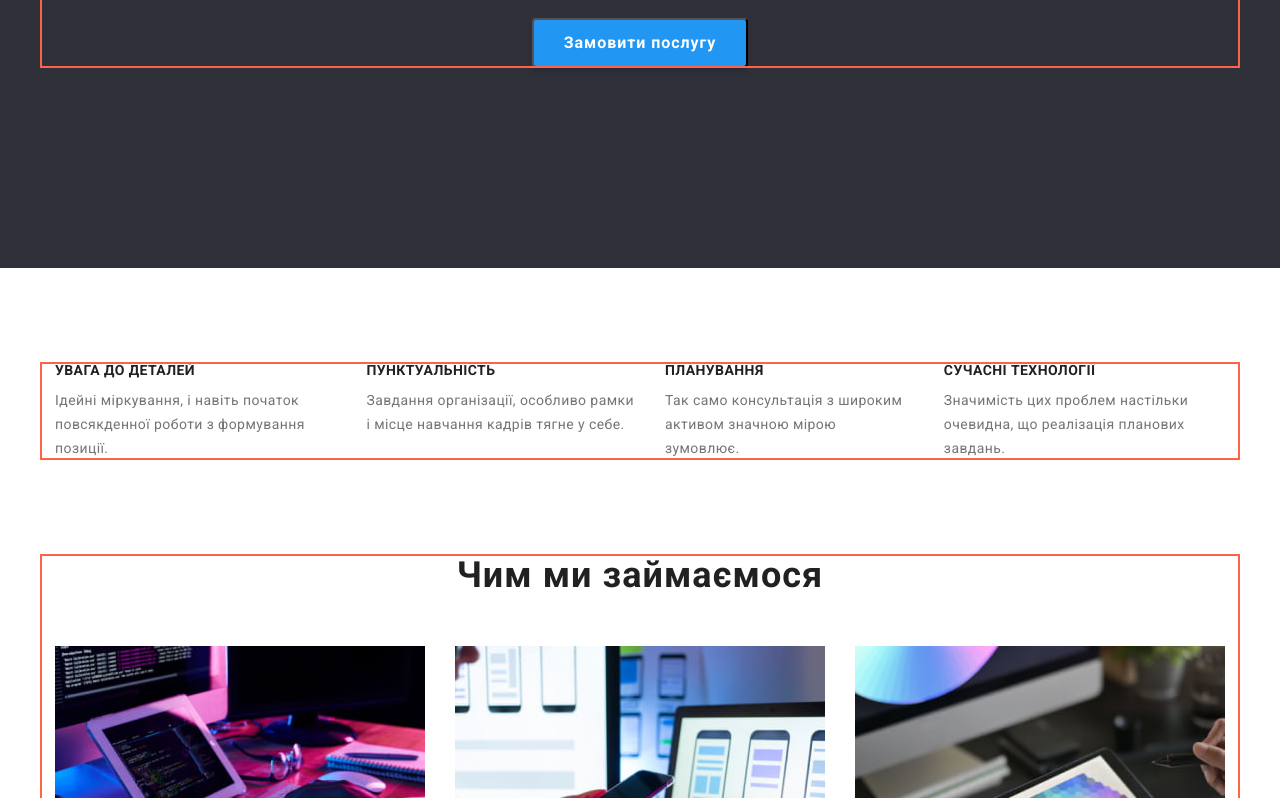
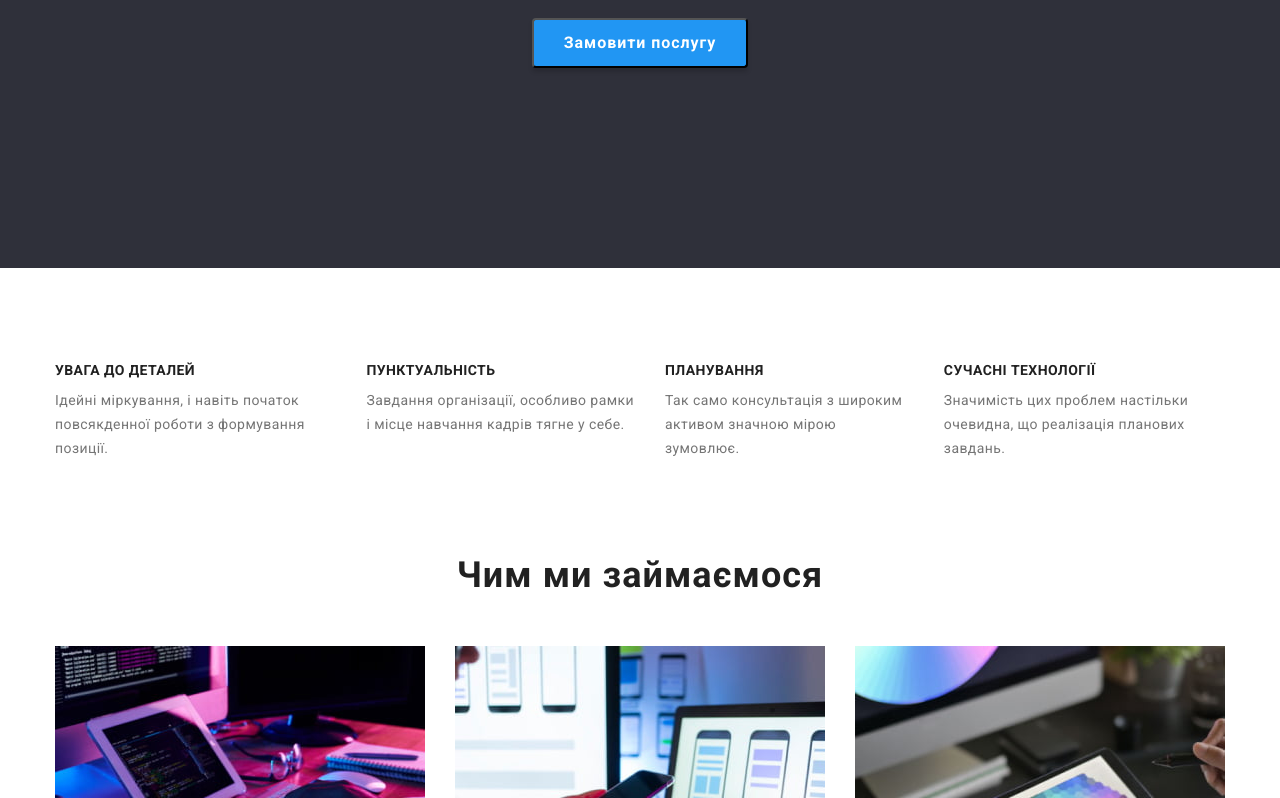
Before and after one commit to pberkut/goit-markup-hw-03, a plain HTML site: page index.html in a window 1280 px wide. Shown: the part 398-1196 px from the top of the page. Drawn offline with nearby package versions, Linux system fonts and the light colour scheme.

Commit message:
Complete HW3. Send to check.

```diff
--- a/css/styles.css
+++ b/css/styles.css
@@ -61,8 +61,6 @@ body {
   width: 1200px;
   padding: 0 15px;
   margin: 0 auto;
-  outline: 2px solid tomato;
-  outline-offset: -2px;
   position: relative;
 }
 
@@ -398,16 +396,9 @@ body {
 }
 
 .portfolio-card {
-  /* display: inline-block; */
   border: 1px solid #eeeeee;
-  /* width: 370px; */
-  /* margin-right: 30px; */
   flex-basis: calc((100% - var(--indent) * (var(--items) - 1)) / var(--items));
 }
-
-/* .portfolio-card:nth-child(3n) {
-  margin-right: 0;
-} */
 
 .name-project {
   font-weight: var(--font-weight-bold);
```
